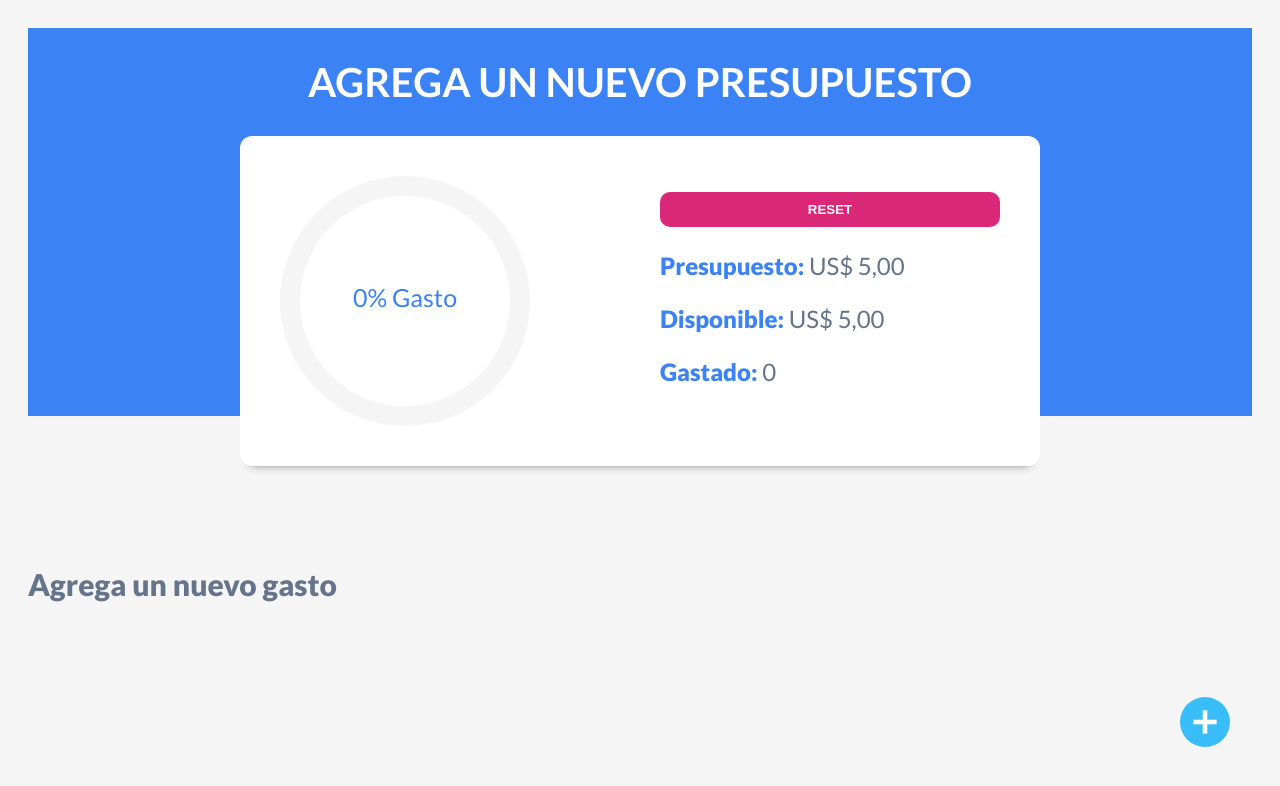
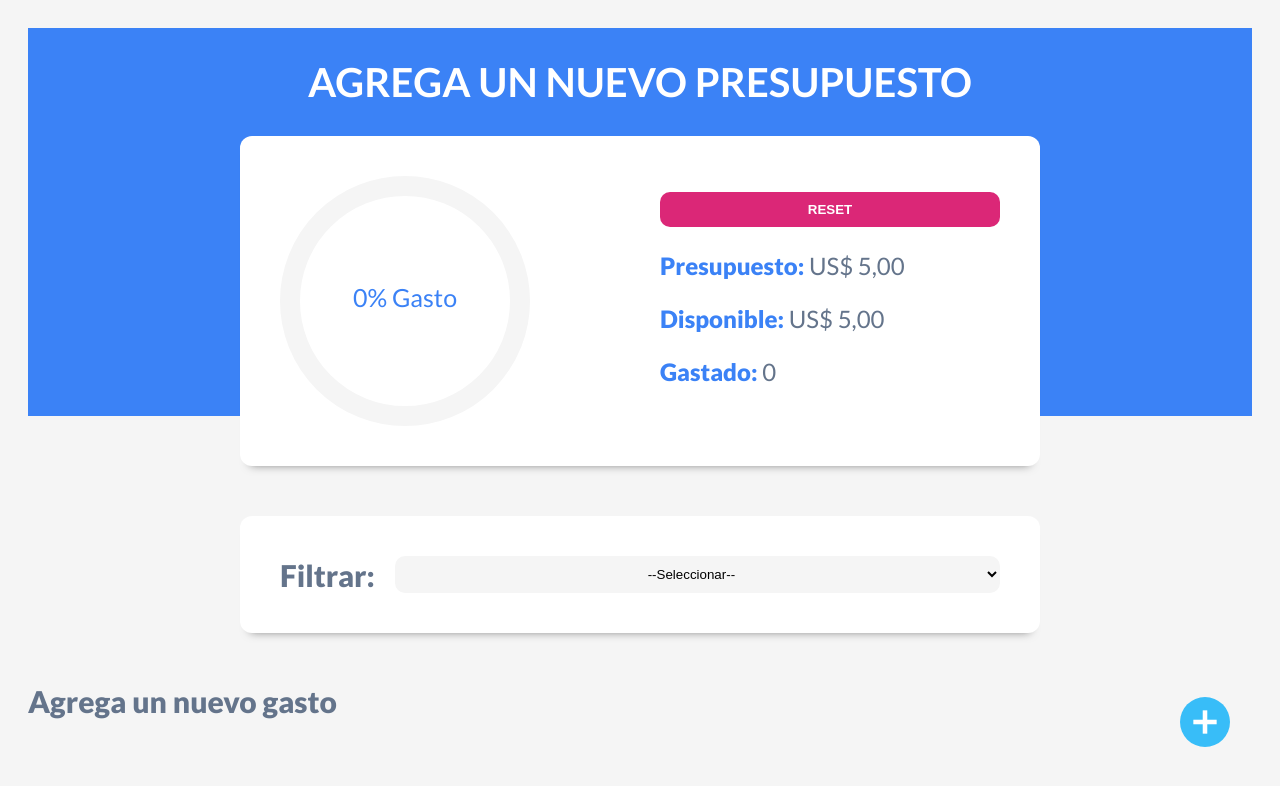
Before and after one commit to benjabenjabenja/presupuesto-app, a React (Vite) app: page / in a window 1280 px wide. Both pictures are taken after typing "5" into the empty fields and a click on the input "Agregar". Shown: the top 786 px of the page. Built offline with nearby package versions, Linux system fonts and the light colour scheme.

Commit message:
Agregado de filtro de gastos

```diff
--- a/src/App.jsx
+++ b/src/App.jsx
@@ -6,6 +6,7 @@ import Modal from "./components/Modal";
 import ListaGastos from "./components/ListaGastos";
 import "./App.css";
 import { randomId } from "./helpers";
+import Filtro from "./components/Filtro";
 
 function App() {
 	const [presupuesto, setPresupuesto] = useState(0);
@@ -18,6 +19,9 @@ function App() {
 	const [nuevoGasto, setNuevoGasto] = useState({});
 	const [editarGasto, setEditarGasto] = useState({});
 	const [eliminarGasto, setEliminarGasto] = useState('');
+
+	const [filtroGasto, setFiltroGasto] = useState('');
+	const [filtrados, setFiltrados] = useState([]);
 
 	useEffect(
 		() => {
@@ -94,6 +98,14 @@ function App() {
 
 	useEffect(
 		() => {
+			const filtered = total.filter(v => v.categoria === filtroGasto);
+			setFiltrados(filtered);
+		}, [filtroGasto]
+	);
+
+
+	useEffect(
+		() => {
 			localStorage.setItem("total", JSON.stringify(total));
 		}, [total]
 	);
@@ -121,7 +133,16 @@ function App() {
 				isValid && (
 					<>
 						<main>
-							<ListaGastos total={total} setEditarGasto={setEditarGasto} setEliminarGasto={setEliminarGasto} />
+							<Filtro
+								filtroGasto={filtroGasto}
+								setFiltroGasto={setFiltroGasto}
+							/>
+							<ListaGastos
+								total={total}
+								setEditarGasto={setEditarGasto}
+								setEliminarGasto={setEliminarGasto}
+								filtrados={filtrados}
+							/>
 						</main>
 						<div className="nuevo-gasto">
 							<img src={IconPlus} alt="icon Nuevo gasto" onClick={handleNuevoGasto}/>
--- /dev/null
+++ b/src/components/Filtro.jsx
@@ -0,0 +1,29 @@
+/* eslint-disable react/prop-types */
+import { useState, useEffect } from "react";
+import { opts_select_nuevo_gasto, randomId } from "../helpers";
+
+const Filtro = ({ filtroGasto, setFiltroGasto }) => {
+    const [options, setOptions] = useState([]);
+
+    useEffect(() => {
+        opts_select_nuevo_gasto.forEach(o => (o.id = randomId()));
+        setOptions(opts_select_nuevo_gasto);
+    }, []);
+
+    return (
+        <div className="filtros sombra contenedor">
+            <form>
+                <div className="campo">
+                    <label htmlFor="filtro">Filtrar: </label>
+                    <select id="filtro" value={filtroGasto} onChange={ev => setFiltroGasto(ev.target.value)}>
+                        {
+                            options && options.map( o => (<option value={o.value} key={o.id}>{o.text}</option>) )
+                        }
+                    </select>
+                </div>
+            </form>
+        </div>
+    );
+};
+
+export default Filtro;
--- a/src/components/ListaGastos.jsx
+++ b/src/components/ListaGastos.jsx
@@ -1,11 +1,11 @@
 /* eslint-disable react/prop-types */
 import Gasto from "./Gasto";
 
-const ListaGastos = ({ total, setEditarGasto, setEliminarGasto }) => {
+const ListaGastos = ({ total, setEditarGasto, setEliminarGasto, filtrados }) => {
     return (
         <div className="listado-gastos">
             <h2>{total.length > 0 ? 'Gastos' : 'Agrega un nuevo gasto'}</h2>
-            {total && total.map(gasto => <Gasto gasto={gasto} key={gasto.id} setEditarGasto={setEditarGasto} setEliminarGasto={setEliminarGasto} />)}
+            {total && (filtrados.length > 0 ? filtrados : total).map(gasto => <Gasto gasto={gasto} key={gasto.id} setEditarGasto={setEditarGasto} setEliminarGasto={setEliminarGasto} />)}
         </div>
     );
 };
--- a/src/helpers/index.js
+++ b/src/helpers/index.js
@@ -30,6 +30,9 @@ const reference_icons = {
 export const getIcon = icon_name => icon_name && reference_icons[icon_name];
 export const opts_select_nuevo_gasto = [
     {
+        value: '', text: '--Seleccionar--'
+    },
+    {
         value: 'suscripciones', text: 'Suscripciones'
     },
     {
```
